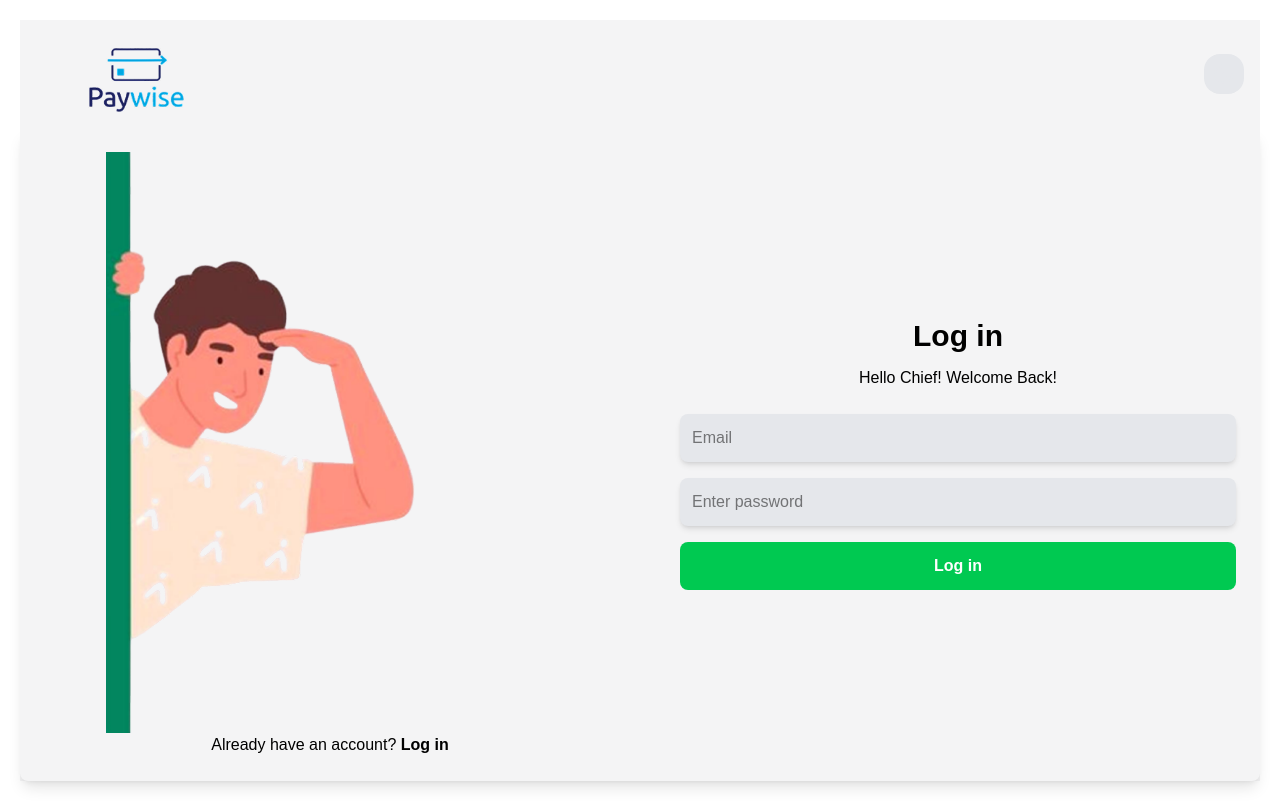
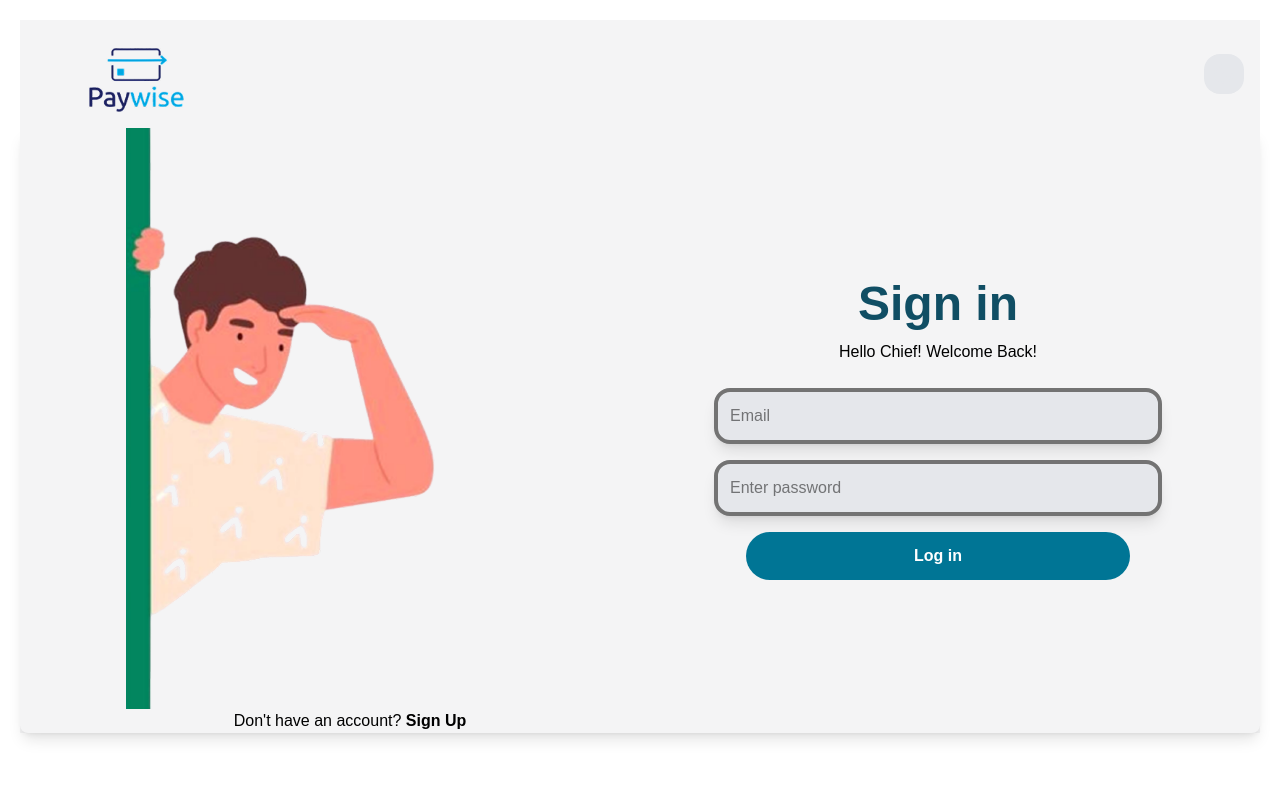
Before and after one commit to OperaCode/PayWise, a React (Vite) app in the folder client/: page /login in a window 1280 px wide. Built offline with nearby package versions, Linux system fonts and the light colour scheme.

Commit message:
login&register

```diff
--- a/client/src/App.jsx
+++ b/client/src/App.jsx
@@ -1,18 +1,17 @@
 
 import React from 'react';
+import './App.css'
+import { Route, Routes } from "react-router-dom";
 
-import './App.css'
 import LandingPage from './Pages/landingPage';
-import Header from './components/Header';
-import Signup from './Pages/Signup';
-import { Route, Routes } from "react-router-dom";
-import Login from './Pages/Login';
+import Login from './Pages/SignIn';
+import Register from './Pages/Register';
 
 const App = () => {
   const RenderRoutes = () => (
     <Routes>
       <Route path="/" element={<LandingPage />} />
-      <Route path="/register" element={<Signup/>} />
+      <Route path="/register" element={<Register/>} />
       <Route path="/login" element={<Login/>} />
     </Routes>
   )
--- /dev/null
+++ b/client/src/Pages/AboutUs.jsx
@@ -0,0 +1,9 @@
+import React from 'react'
+
+const AboutUs = () => {
+  return (
+   <section></section>
+  )
+}
+
+export default AboutUs
--- a/client/src/Pages/Signup.jsx
+++ b/client/src/Pages/Register.jsx
@@ -5,7 +5,7 @@ import image from "../assets/signup.png"
 import logo from "../assets/paywise-logo.png"
 import { Link } from "react-router-dom";
 
-const SignUp = () => {
+const Register = () => {
     const { theme, toggleTheme } = useContext(ThemeContext);
     const [formData, setFormData] = useState({
         firstName: "",
@@ -31,7 +31,7 @@ const SignUp = () => {
             <div className="flex justify-between px-4 items-center ">
                 <div className=" w-50">
                     <Link to="/">
-                        <img src={logo} alt="signup" className="" />
+                        <img src={logo} alt="Register" className="" />
                     </Link>
                 </div>
                 <button onClick={toggleTheme} className=" h-10  p-2 bg-gray-200 dark:bg-gray-700 rounded-2xl hover:cursor-pointer">
@@ -41,27 +41,27 @@ const SignUp = () => {
             <div className="p-8 rounded-lg shadow-lg w-full  gap-4 flex">
                 {/* Left - Form Section */}
                 <div className="w-1/2 p- flex-1">
-                    <h2 className="text-3xl text-center mb-3 font-bold">Sign up</h2>
+                    <h2 className="text-5xl text-center text-cyan-900 mb-3 font-extrabold">Sign up</h2>
                     <p className=" mb-6 text-center">
                         Hello Chief! Let’s get you started
                     </p>
                     <form onSubmit={handleSubmit} className="space-y-4">
-                        <input type="text" name="firstName" placeholder="First Name" onChange={handleChange} className="w-full p-3 rounded-lg bg-gray-200  shadow-md" required />
-                        <input type="text" name="lastName" placeholder="Last Name" onChange={handleChange} className="w-full p-3 rounded-lg bg-gray-200  shadow-md" required />
-                        <input type="email" name="email" placeholder="Email Address" onChange={handleChange} className="w-full p-3 rounded-lg bg-gray-200  shadow-md" required />
-                        <input type="password" name="password" placeholder="Password" onChange={handleChange} className="w-full p-3 rounded-lg bg-gray-200  shadow-md" required />
-                        <input type="password" name="confirmPassword" placeholder="Confirm Password" onChange={handleChange} className="w-full p-3 rounded-lg bg-gray-200  shadow-md" required />
-                        <button type="submit" className="w-full bg-green-500 text-white py-3 rounded-lg font-semibold hover:bg-green-600 transition hover:cursor-pointer">Let's get started</button>
+                        <input type="text" name="firstName" placeholder="First Name" onChange={handleChange} className="w-md full p-3 rounded-2xl bg-gray-200 border-4 border-neutral-500 shadow-lg" required />
+                        <input type="text" name="lastName" placeholder="Last Name" onChange={handleChange} className="w-md p-3 rounded-2xl bg-gray-200  border-4 border-neutral-500 shadow-lg" required />
+                        <input type="email" name="email" placeholder="Email Address" onChange={handleChange} className="w-md p-3 rounded-lg bg-gray-200  border-4 border-neutral-500 shadow-lg" required />
+                        <input type="password" name="password" placeholder="Password" onChange={handleChange} className="w-md p-3 rounded-2xl bg-gray-200  border-4 border-neutral-500 shadow-lg" required />
+                        <input type="password" name="confirmPassword" placeholder="Confirm Password" onChange={handleChange} className="w-md p-3 rounded-2xl bg-gray-200  border-4 border-neutral-500 shadow-lg" required />
+                        <button type="submit" className="w-sm bg-cyan-700 text-white py-3 rounded-3xl font-semibold hover:bg-green-900 transition hover:cursor-pointer ">Let's get started</button>
                     </form>
                     <p className="md:hidden">
-                        Already have an account? <a href="/login" className="font-bold">Log in</a>
+                        Already have an account? <a href="/login" className="font-bold text-cyan-900">Log in</a>
                     </p>
 
                 </div>
 
                 {/* Right - Illustration */}
                 <div className="w-1/2  hidden md:flex flex-col justify-center items-center ">
-                    <img src={image} alt="Signup  Illustration" className="w-md" />
+                    <img src={image} alt="Register  Illustration" className="w-md" />
                     <p className="hidden md:block">
                         Already have an account? <a href="/login" className="font-bold">Log in</a>
                     </p>
@@ -74,4 +74,4 @@ const SignUp = () => {
     );
 };
 
-export default SignUp;
+export default Register;
--- a/client/src/Pages/Login.jsx
+++ b/client/src/Pages/SignIn.jsx
@@ -34,29 +34,29 @@ const Login = () => {
                     </button>
                 </div>
 
-                <div className="rounded-lg shadow-lg w-full  gap-4 items-center flex">
+                <div className="rounded-lg shadow-lg w-full  px-10 gap-4 items-center flex">
                  {/* Right - Illustration */}
-                    <div className="w-1/2  hidden md:flex  flex-col justify-center p-6 items-center ">
+                    <div className="w-1/2  hidden md:flex flex-col justify-center items-center ">
                         <img src={image} alt="Signup  Illustration" className="w-md" />
                         <p className="hidden md:block">
-                            Already have an account? <a href="/login" className="font-bold">Log in</a>
+                            Don't have an account? <a href="/register" className="font-bold">Sign Up</a>
                         </p>
                     </div>
 
                  {/* Left - Form Section */}
-                    <div className="w-1/2 p-6 flex-1  ">
-                        <h2 className="text-3xl text-center mb-3 font-bold">Log in</h2>
+                    <div className="w-1/2 p-6  flex-1  ">
+                        <h2 className="text-5xl text-center text-cyan-900 mb-3 font-extrabold">Sign in</h2>
                         <p className=" mb-6 text-center">
                             Hello Chief! Welcome Back!
                         </p>
                         <form  className="space-y-4">
-                            <input type="email" name="email" placeholder="Email"  className="w-full p-3 rounded-lg bg-gray-200  shadow-md" required />
-                            <input type="password" name="password" placeholder="Enter password"  className="w-full p-3 rounded-lg bg-gray-200  shadow-md" required />
+                            <input type="email" name="email" placeholder="Email"  className="w-md full p-3 rounded-2xl bg-gray-200 border-4 border-neutral-500 shadow-lg"required />
+                            <input type="password" name="password" placeholder="Enter password"  className="w-md full p-3 rounded-2xl bg-gray-200 border-4 border-neutral-500 shadow-lg" required />
 
-                            <button type="submit" className="w-full bg-green-500 text-white py-3 rounded-lg font-semibold hover:bg-green-600 transition hover:cursor-pointer">Log in</button>
+                            <button type="submit" className="w-sm bg-cyan-700 text-white py-3 rounded-3xl font-semibold hover:bg-green-900 transition hover:cursor-pointer ">Log in</button>
                         </form>
                         <p className="md:hidden">
-                            Don't have an account? <a href="/login" className="font-bold">Sign Up</a>
+                            Don't have an account? <a href="/register" className="font-bold">Sign Up</a>
                         </p>
 
                     </div>
--- a/client/src/Pages/landingPage.jsx
+++ b/client/src/Pages/landingPage.jsx
@@ -8,6 +8,7 @@ import tick from "../assets/tick.png";
 import hero2 from "../assets/hero2.png";
 import quote from "../assets/heroquote.png";
 import Footer from '../components/Footer';
+import { Link } from 'react-router-dom';
 
 const LandingPage = () => {
     return (
@@ -30,7 +31,9 @@ const LandingPage = () => {
                         <p className='text-4xl md:text-5xl'>live better</p><br />
 
                         <p className='text-xl  w-xl m-auto'>Goodbye to late fines and missed deadlines. PayWise allows you to automate regular payments, such as those for subscription services and utility bills.</p>
-                        <button className='bg-blue-900 text-white px-6 py-3 rounded-3xl font-semibold mt-4 hover:bg-blue-800'>Get Started Today!</button>
+                       <Link to="/register">
+                       <button className='bg-cyan-700 text-white px-6 hover:cursor-pointer py-3 rounded-3xl font-semibold mt-4 hover:bg-blue-900'>Get Started Today!</button>
+                       </Link>
                     </div>
 
                     {/* Features Section */}
```
